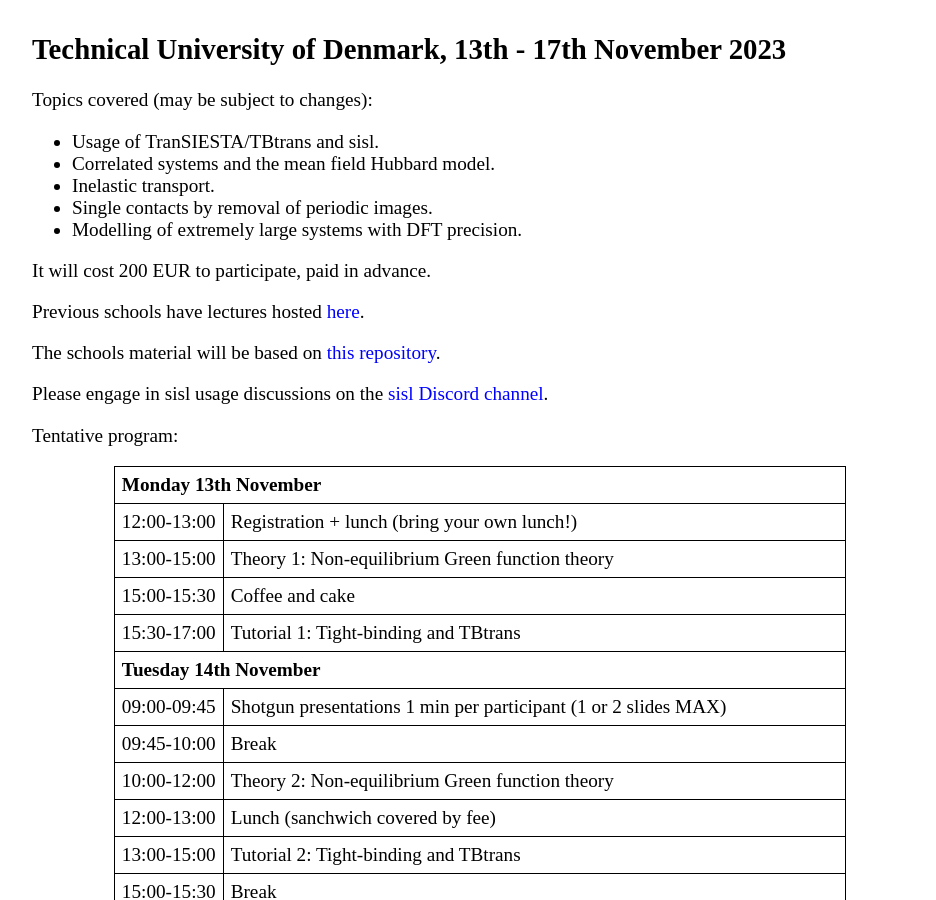
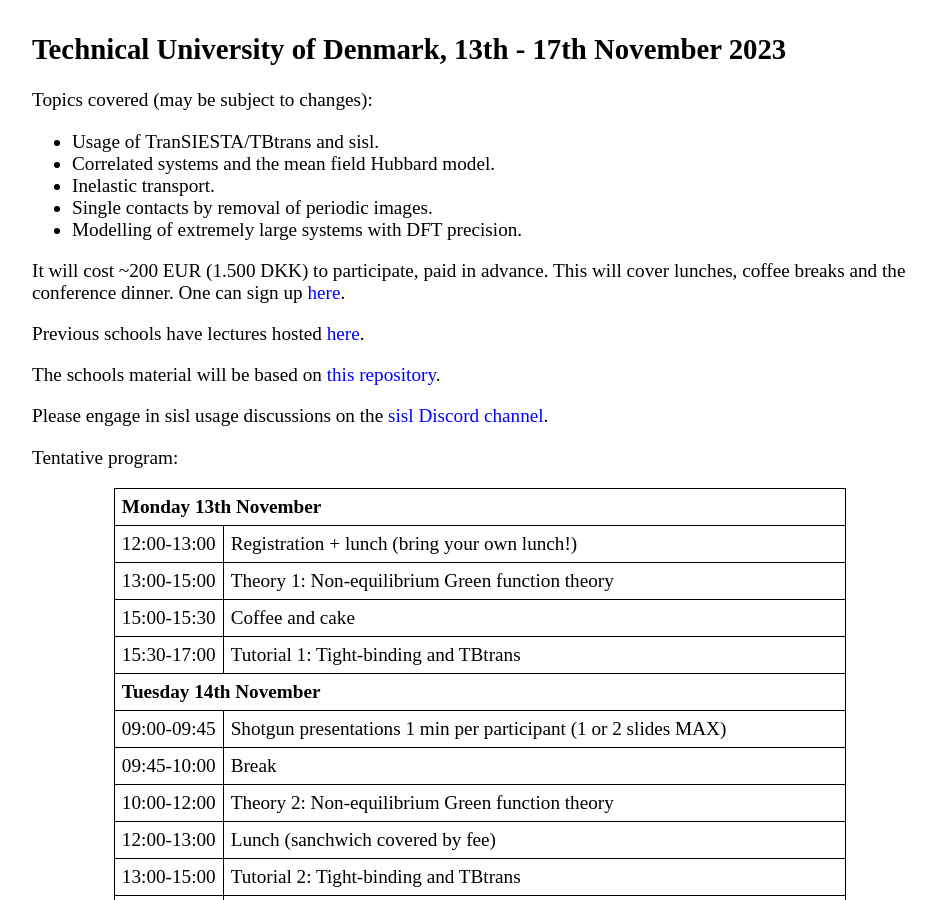
Before and after one commit to siesta-project/web-portal, a Jekyll site: the page built from _events/TranSIESTA_School-2023.md, in a window 1280 px wide and 900 px high, scrolled down 314 px. Shown: the whole window, without its empty margins (160-1096 px from the left). Built offline with Jekyll 4.4.1, drawn with Linux system fonts in a browser that asks for light colours; some of the changed text lies outside the part shown.

Commit message:
added costs and link to join
Signed-off-by: Nick Papior <nickpapior@gmail.com>

```diff
--- a/_events/TranSIESTA_School-2023.md
+++ b/_events/TranSIESTA_School-2023.md
@@ -41,7 +41,8 @@
 * Single contacts by removal of periodic images.
 * Modelling of extremely large systems with DFT precision.
 
-It will cost 200 EUR to participate, paid in advance.
+It will cost ~200 EUR (1.500 DKK) to participate, paid in advance. This will cover lunches, coffee breaks and the conference dinner.
+One can sign up [here](https://www.conferencemanager.dk/invitation-workshoptoolsforelectiontransport).
 
 Previous schools have lectures hosted [here](https://www.youtube.com/channel/UCyi1DHDq2RGnN-Vaigq5lTA/videos?view=0&sort=da&flow=grid).
 
@@ -97,4 +98,4 @@
 </tbody>
 </table>
 
-Final details will soon be up.
+Please sign up [here](https://www.conferencemanager.dk/invitation-workshoptoolsforelectiontransport).
```
